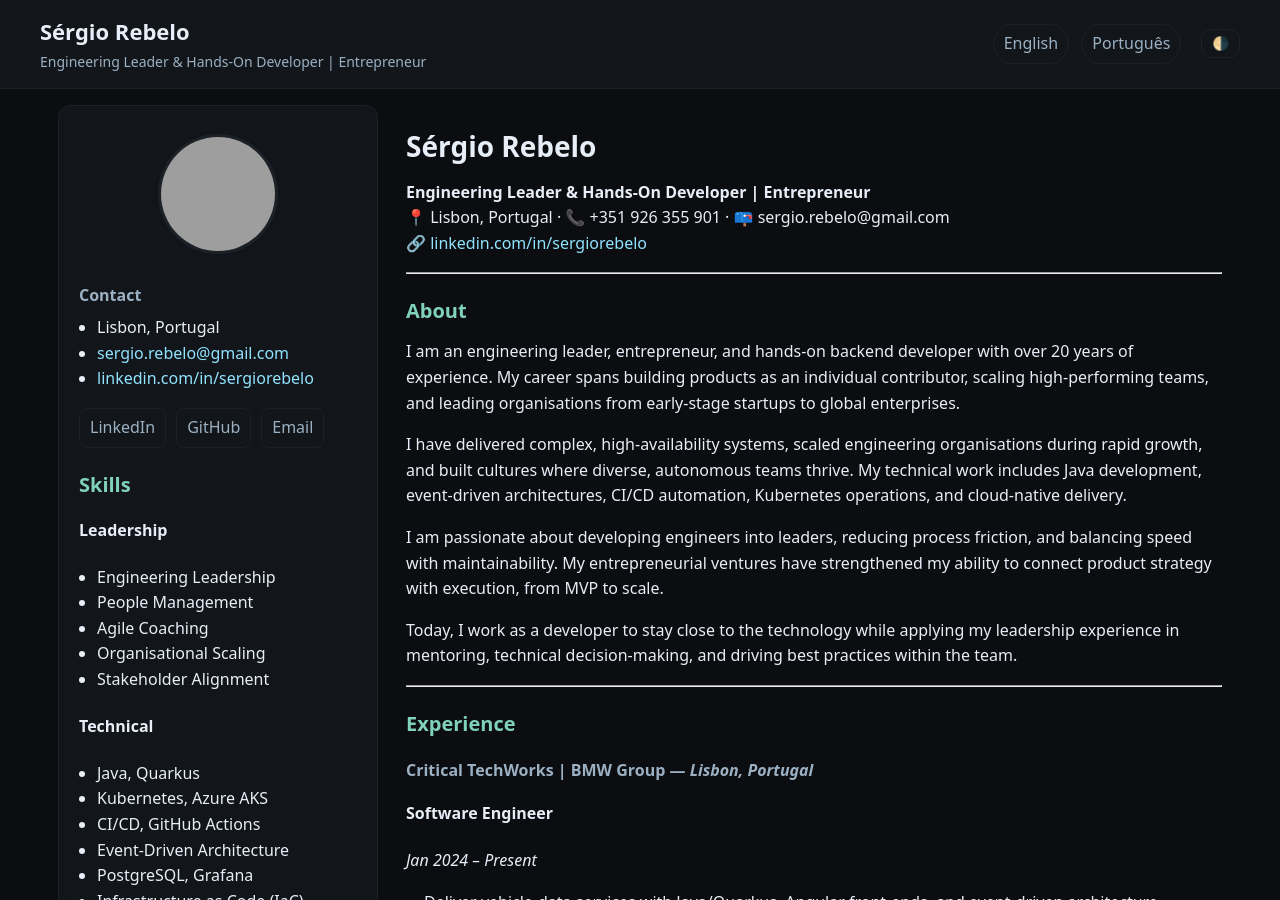
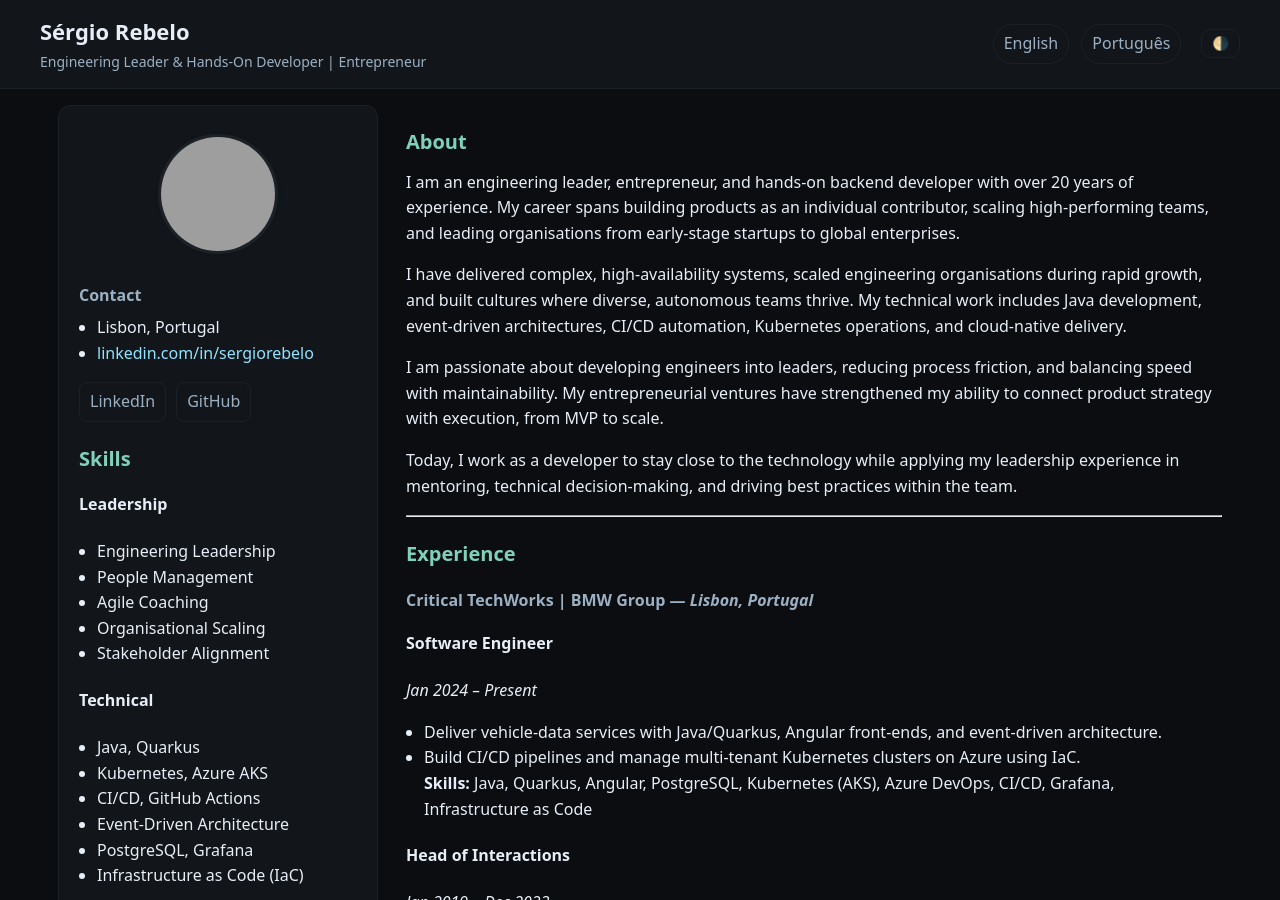
Before and after one commit to sergiorebelo/sergiorebelo.github.io, a Jekyll site: the page built from linkedin-profile-en.md, in a window 1280 px wide and 900 px high. Built offline with Jekyll 4.4.1, drawn with Linux system fonts in a browser that asks for light colours; our own code applies the rules of GitHub Pages for plain Markdown files; some of the changed text lies outside the part shown; grey boxes are pictures that could not be loaded.

Commit message:
remove duplicate name and contacts

```diff
--- a/_includes/sidebar.html
+++ b/_includes/sidebar.html
@@ -1,5 +1,5 @@
 <div class="sidebar-photo">
-  <img src="{{ '/assets/img/avatar.jpg' | relative_url }}" alt="Sérgio Rebelo">
+  <img src="{{ '/assets/img/avatar.png' | relative_url }}" alt="Sérgio Rebelo">
 </div>
 
 <section>
@@ -10,7 +10,6 @@
 <div class="sidebar-social">
   <a href="https://www.linkedin.com/in/sergiorebelo" target="_blank" rel="noopener">LinkedIn</a>
   <a href="https://github.com/sergiorebelo" target="_blank" rel="noopener">GitHub</a>
-  <a href="mailto:sergio.rebelo@gmail.com">Email</a>
 </div>
 
 <section>
--- a/_includes/sidebar/contact.md
+++ b/_includes/sidebar/contact.md
@@ -1,4 +1,3 @@
 ### Contact
 - Lisbon, Portugal
-- [sergio.rebelo@gmail.com](mailto:sergio.rebelo@gmail.com)
 - [linkedin.com/in/sergiorebelo](https://www.linkedin.com/in/sergiorebelo)
--- a/_layouts/default.html
+++ b/_layouts/default.html
@@ -39,7 +39,7 @@
     <main class="content">
       {{ content }}
       <footer class="footer">
-        <p>© {{ "now" | date: "%Y" }} {{ site.title }} · Built with Jekyll · <a href="https://github.com">GitHub Pages</a></p>
+        <p>© {{ "now" | date: "%Y" }} {{ site.title }} · Built with <a href="https://jekyllrb.com">Jekyll</a> · <a href="https://github.com">GitHub Pages</a></p>
       </footer>
     </main>
   </div>
--- a/linkedin-profile-en.md
+++ b/linkedin-profile-en.md
@@ -1,10 +1,4 @@
-# Sérgio Rebelo
 
-**Engineering Leader & Hands-On Developer | Entrepreneur**
-📍 Lisbon, Portugal · 📞 +351 926 355 901 · 📪 sergio.rebelo@gmail.com
-🔗 [linkedin.com/in/sergiorebelo](https://www.linkedin.com/in/sergiorebelo)
-
----
 
 ## About
 
```
Also changed, not shown: linkedin-profile-pt.md (+0 -6 lines).
